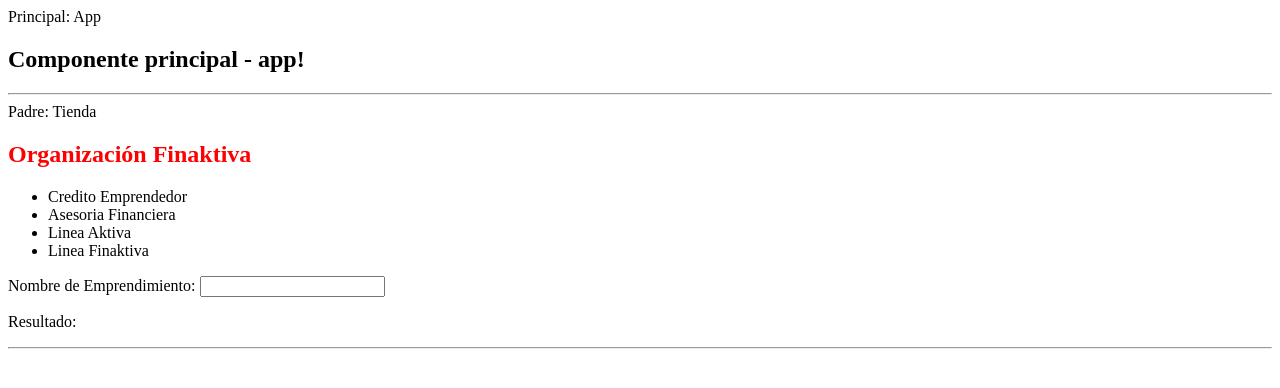
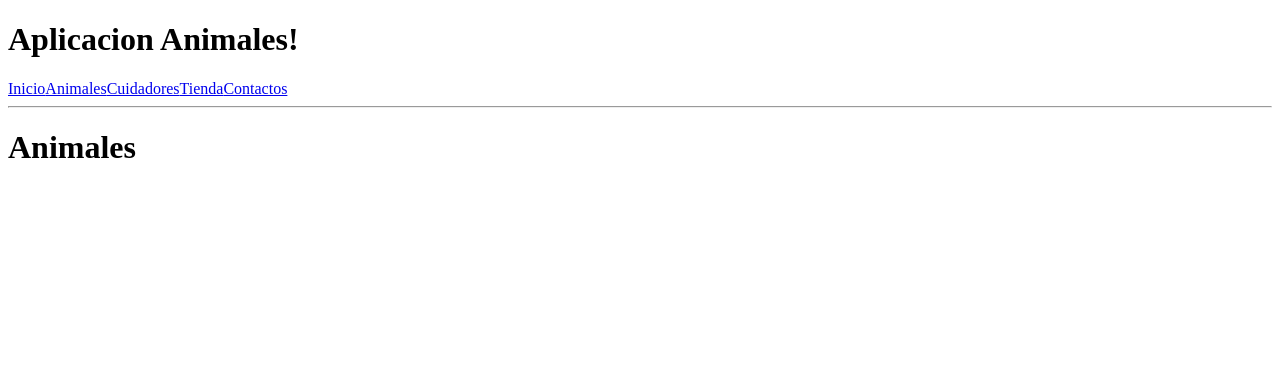
Before and after one commit to angular5-master/zoologico-frontend, an Angular app: page /animals in a window 1280 px wide. Shown: the top 388 px of the page. Built offline with nearby package versions, Linux system fonts and the light colour scheme.

Commit message:
Configuracion de Rutas y Navegacion

```diff
--- a/src/app/app.component.html
+++ b/src/app/app.component.html
@@ -1,12 +1,18 @@
 <!--The content below is only a placeholder and can be replaced.-->
-Principal: App
 <div>
-  <h2>
-    Componente principal - {{ title }}!
-  </h2>
+  <h1>
+    {{ title }}!
+  </h1>
+
+  <a [routerLink]="['/home']">Inicio</a>
+  <a [routerLink]="['/animals']">Animales</a>
+  <a [routerLink]="['/keepers']">Cuidadores</a>
+  <a [routerLink]="['/tienda']">Tienda</a>
+  <a [routerLink]="['/contact']">Contactos</a>
 
   <hr>
 
-  <tienda></tienda>
+  <!-- <tienda></tienda> -->
+  <router-outlet></router-outlet>
 
 </div>
--- a/src/app/app.component.ts
+++ b/src/app/app.component.ts
@@ -1,5 +1,4 @@
 import { Component } from '@angular/core';
-
 
 @Component({
   selector: 'app-root',
@@ -8,5 +7,5 @@
 })
 
 export class AppComponent {
-  title = 'app';
+  title = 'Aplicacion Animales';
 }
--- /dev/null
+++ b/src/app/app.routing.ts
@@ -0,0 +1,29 @@
+import { ModuleWithProviders } from '@angular/core';
+import { Routes, RouterModule } from '@angular/router';
+
+// Component
+import { TiendaComponent } from './components/tienda/tienda.component';
+import { HomeComponent } from './components/home/home.component';
+import { AnimalsComponent } from './components/animals/animals.component';
+import { ContactComponent } from './components/contact/contact.component';
+import { KeepersComponent } from './components/keepers/keepers.component';
+
+const appRoutes: Routes = [
+    // Ruta por defecto
+    { path: '', component: HomeComponent },
+    { path: '', redirectTo: 'home', pathMatch: 'full' },
+    { path: 'home', component: HomeComponent },
+
+    // Otras Rutas
+    { path: 'animals', component: AnimalsComponent },
+    { path: 'contact', component: ContactComponent },
+    { path: 'keepers', component: KeepersComponent },
+    { path: 'tienda', component: TiendaComponent },
+
+    // Ruta de Error
+    { path: '**', component: HomeComponent }
+
+];
+
+export const appRoutingProviders: any[] = [];
+export const routing: ModuleWithProviders = RouterModule.forRoot(appRoutes);
--- /dev/null
+++ b/src/app/components/animals/animals.component.html
@@ -0,0 +1,3 @@
+<h1>
+    {{ title }}
+</h1>
--- /dev/null
+++ b/src/app/components/animals/animals.component.ts
@@ -0,0 +1,14 @@
+import { Component, OnInit } from '@angular/core';
+
+@Component({
+  selector: 'animals',
+  templateUrl: './animals.component.html'
+})
+
+export class AnimalsComponent implements OnInit {
+  title = 'Animales';
+
+  ngOnInit(){
+    console.log('animals.component cargado!!')
+  }
+}
--- /dev/null
+++ b/src/app/components/contact/contact.component.html
@@ -0,0 +1,3 @@
+<h1>
+    {{ title }}
+</h1>
--- /dev/null
+++ b/src/app/components/contact/contact.component.ts
@@ -0,0 +1,14 @@
+import { Component, OnInit } from '@angular/core';
+
+@Component({
+  selector: 'contact',
+  templateUrl: './contact.component.html'
+})
+
+export class ContactComponent implements OnInit {
+  title = 'Contact';
+
+  ngOnInit(){
+    console.log('contact.component cargado!!')
+  }
+}
--- /dev/null
+++ b/src/app/components/home/home.component.html
@@ -0,0 +1,3 @@
+<h1>
+    {{ title }}
+</h1>
--- /dev/null
+++ b/src/app/components/home/home.component.ts
@@ -0,0 +1,14 @@
+import { Component, OnInit } from '@angular/core';
+
+@Component({
+  selector: 'home',
+  templateUrl: './home.component.html'
+})
+
+export class HomeComponent implements OnInit {
+  title = 'Home';
+
+  ngOnInit(){
+    console.log('home.component cargado!!')
+  }
+}
--- /dev/null
+++ b/src/app/components/keepers/keepers.component.html
@@ -0,0 +1,3 @@
+<h1>
+    {{ title }}
+</h1>
--- /dev/null
+++ b/src/app/components/keepers/keepers.component.ts
@@ -0,0 +1,14 @@
+import { Component, OnInit } from '@angular/core';
+
+@Component({
+  selector: 'keepers',
+  templateUrl: './keepers.component.html'
+})
+
+export class KeepersComponent implements OnInit {
+  title = 'Keepers';
+
+  ngOnInit(){
+    console.log('keepers.component cargado!!')
+  }
+}
```
Also changed, not shown: src/app/app.module.ts (+15 -3 lines).
